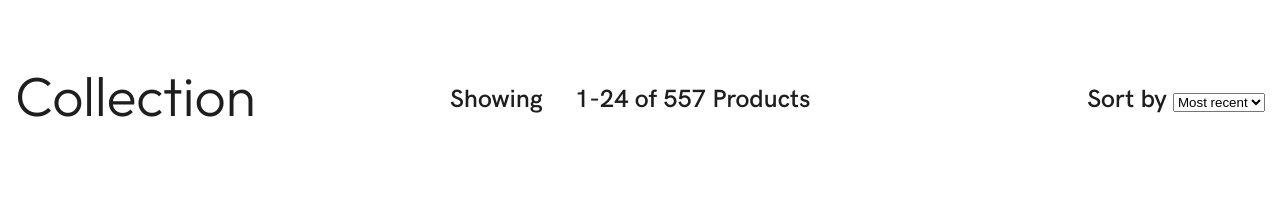
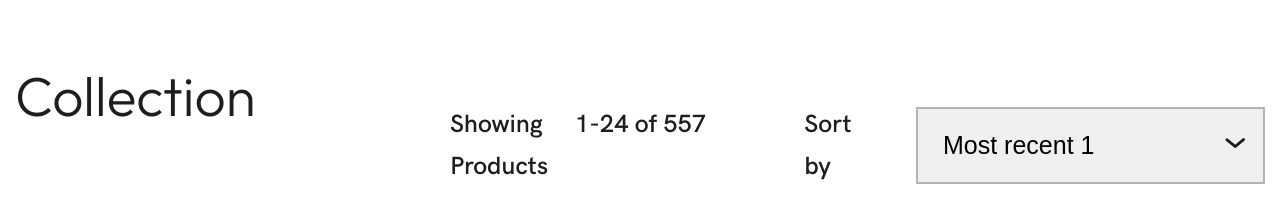
Before and after one commit to zsline/meredian, a website: page src/products.html in a window 1280 px wide. Shown: the part 752-967 px from the top of the page. Drawn offline with nearby package versions, Linux system fonts and the light colour scheme; files that its build step writes are made by us from their sources; files whose address does not match are found by name; a web font is replaced by a local one.

Commit message:
product srlrct

```diff
--- a/gulp/version.json
+++ b/gulp/version.json
@@ -1,3 +1,3 @@
 {
-    "main": "20220903173221"
+    "main": "20220903203434"
 }
--- a/src/products.html
+++ b/src/products.html
@@ -603,12 +603,15 @@
                                     class="collection-room__inner-total">557</span> Products
                             </div>
                             <div class="collection-room__inner-selector">
-                                Sort by
-                                <select name="select">
-                                    <option value="value1" selected>Most recent</option>
-                                    <option value="value2">Most recent</option>
-                                    <option value="value3">Most recent</option>
-                                </select>
+                                <p>Sort by</p>
+                                <div class="select">
+                                    <select name="select">
+                                        <option value="value1" selected>Most recent 1</option>
+                                        <option value="value2">Most recent 2</option>
+                                        <option value="value3">Most recent 3</option>
+                                    </select>
+                                    <span class="select__arrow icon-prev-arrow"></span>
+                                </div>
                             </div>
                         </div>
                         <ul class="collection-room__inner-grid">
--- a/src/scss/global.scss
+++ b/src/scss/global.scss
@@ -164,15 +164,18 @@ li {
             transition: all 0.3s ease;
         }
     }
-    &__content{
+
+    &__content {
         display: none;
         transition: all 0.3s;
     }
 }
-.active .accordeon__content{
+
+.active .accordeon__content {
     display: block;
 }
-.active .accordeon__title span::after{
+
+.active .accordeon__title span::after {
     height: 0px;
     top: 2px;
 }
@@ -180,3 +183,18 @@ li {
 .grey {
     color: var(--light-grey-text);
 }
+
+select {
+    padding: 20px 168px 20px 25px;
+    border: 2px solid var(--grey-color);
+    font-weight: 400;
+    font-size: 25px;
+    line-height: 33px;
+    appearance: none;
+}
+select option {
+    max-width: 100%;
+}
+.select{
+    position: relative;
+}
--- a/src/scss/products.scss
+++ b/src/scss/products.scss
@@ -115,6 +115,13 @@
         &-title {
             margin-bottom: 15px;
         }
+        &-selector{
+            display: flex;
+            align-items: center;
+            p{
+                margin-right: 40px;
+            }
+        }
 
     }
 
@@ -193,3 +200,11 @@
         color: var(--light-grey-color);
     }
 }
+.select__arrow{
+    position: absolute;
+    top: 35%;
+    right: 25px;
+    font-size: 20px;
+    transform: rotate(-90deg);
+    pointer-events: none;
+}
```
Also changed, not shown: dist/css/style.css, dist/css/style.min.css, dist/products.html.
